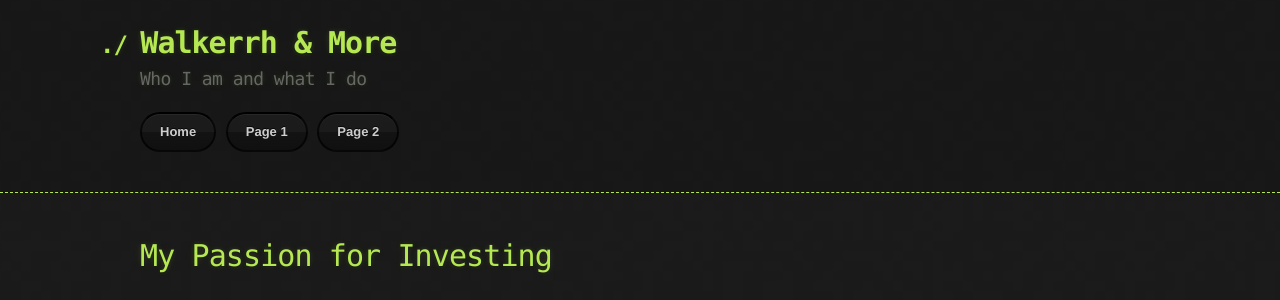
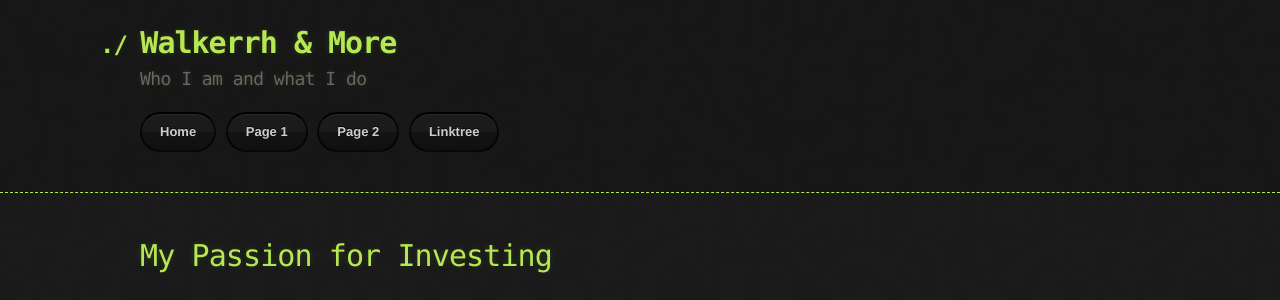
Before and after one commit to Walkerrh/walkerrh.github.io, a Jekyll site: the page built from index.md, in a window 1280 px wide. Shown: the top 300 px of the page. Built offline with Jekyll 4.4.1, drawn with Linux system fonts in a browser that asks for light colours; our own code applies the rules of GitHub Pages for plain Markdown files.

Commit message:
Update default.html

```diff
--- a/_layouts/default.html
+++ b/_layouts/default.html
@@ -24,6 +24,7 @@
           <a href="{{ '/index.html' | relative_url }}" class="btn">Home</a>
           <a href="{{ '/formatting_notes.html' | relative_url }}" class="btn">Page 1</a>
           <a href="{{ '/page2.md' | relative_url }}" class="btn">Page 2</a>
+          <a href="{{ '/https://linktr.ee/walkerrh_' | relative_url }}" class="btn">Linktree</a>
       <!-- Keep your other buttons here -->
 <!--         <section id="downloads"> -->
 <!--           {% if site.show_downloads %} -->
```
